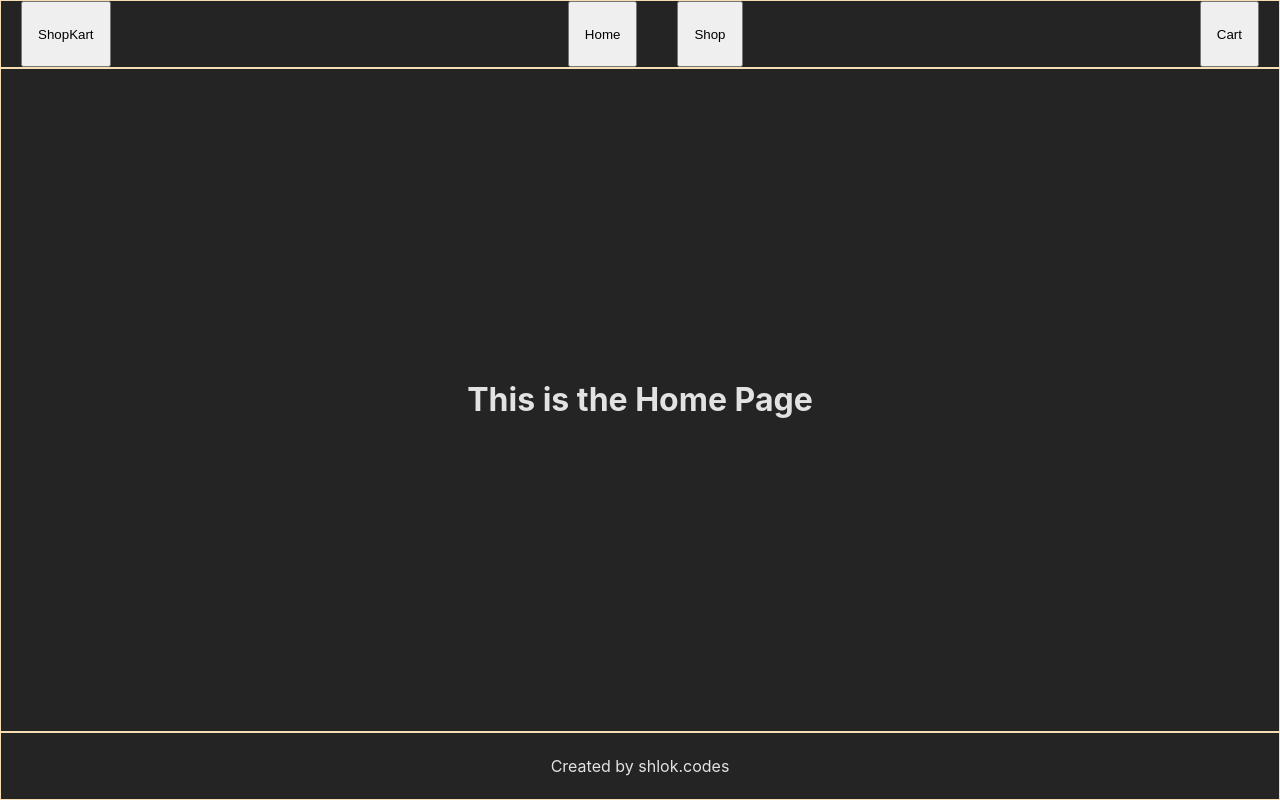
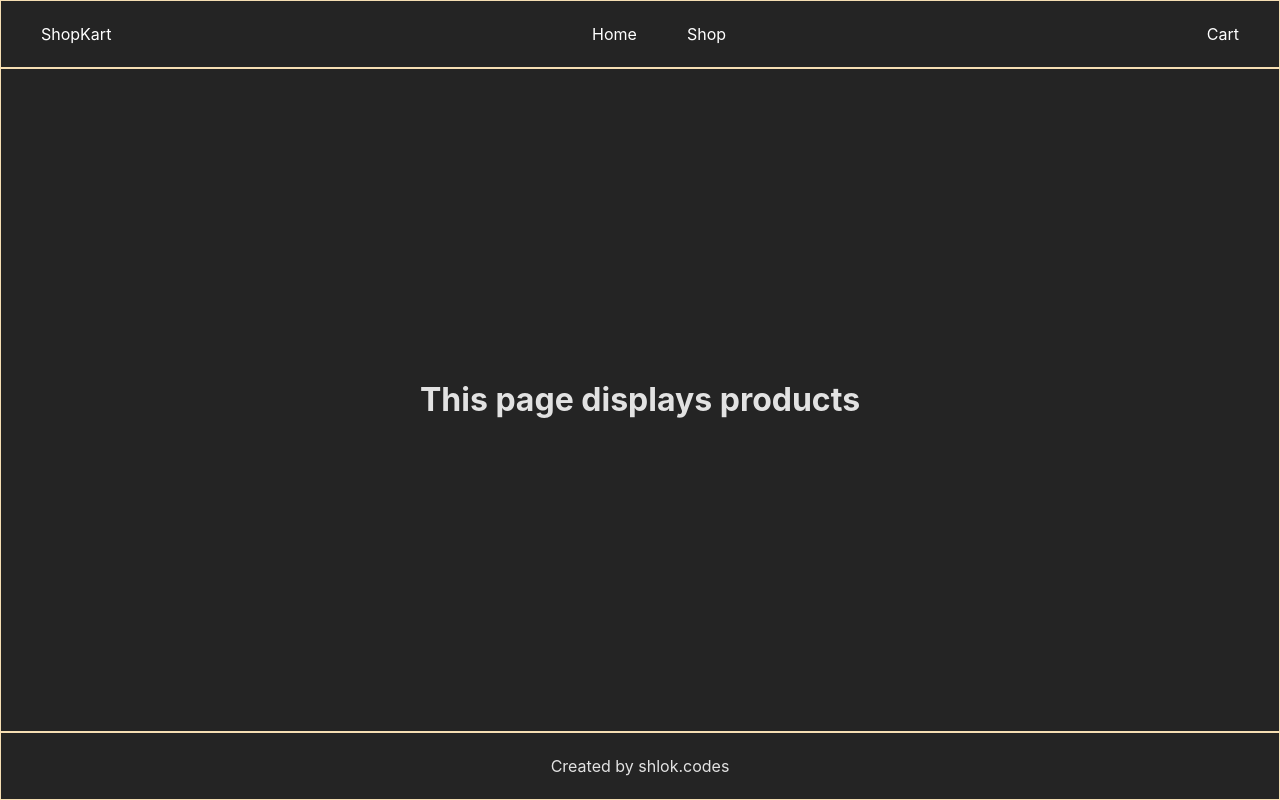
Before and after one commit to shlokmotwani/shopping-cart, a React (Vite) app: page /products in a window 1280 px wide. Built offline with nearby package versions, Linux system fonts and the light colour scheme.

Commit message:
feat: control page navigation through routing display ErrorPage while handling bad URLs

```diff
--- a/package.json
+++ b/package.json
@@ -11,7 +11,8 @@
   },
   "dependencies": {
     "react": "^18.3.1",
-    "react-dom": "^18.3.1"
+    "react-dom": "^18.3.1",
+    "react-router-dom": "^7.1.0"
   },
   "devDependencies": {
     "@eslint/js": "^9.17.0",
--- a/src/App.css
+++ b/src/App.css
@@ -17,17 +17,23 @@
   flex: 1;
   display: flex;
   justify-content: space-between;
+  align-items: center;
 }
 
-#hdr-cntr-btn-grp{
-  display: flex;
+#header-wrapper > * {
+  margin: 0 25px;
+  padding: 15px;
+  text-decoration: none;
+  color: white;
+  height: fit-content;
 }
 
-span,
-button {
-  padding: 15px;
-  margin: 0 20px;
+#header-wrapper > * > * {
+  margin: 0 25px;
+  text-decoration: none;
+  color: white;
 }
+
 
 #content-wrapper {
   flex: 10;
--- a/src/App.jsx
+++ b/src/App.jsx
@@ -1,44 +1,20 @@
-import { useState } from "react";
 import "./App.css";
-import NavButton from "./assets/components/NavButton";
-import { HomePage } from "./assets/pages/HomePage";
-import { ProductPage } from "./assets/pages/ProductPage";
-import { CartPage } from "./assets/pages/CartPage";
+import { Link, Outlet } from "react-router-dom";
 
 function App() {
-  const [pageIndex, setPageIndex] = useState(0);
-
-  function handlePageSwitch() {
-    switch (pageIndex) {
-      case 0:
-        return <HomePage />;
-      case 1:
-        return <ProductPage />;
-      case 2:
-        return <CartPage />;
-    }
-  }
   return (
     <div id="app-wrapper">
       <nav id="header-wrapper">
-      <NavButton
-            name="ShopKart"
-            handleClick={() => setPageIndex(0)}
-          ></NavButton>
-        <div id="hdr-cntr-btn-grp">
-          <NavButton
-            name="Home"
-            handleClick={() => setPageIndex(0)}
-          ></NavButton>
-          <NavButton
-            name="Shop"
-            handleClick={() => setPageIndex(1)}
-          ></NavButton>
+        <Link to="/">ShopKart</Link>
+        <div>
+          <Link to="/">Home</Link>
+          <Link to="products">Shop</Link>
         </div>
-
-        <NavButton name="Cart" handleClick={() => setPageIndex(2)}></NavButton>
+        <Link to="cart">Cart</Link>
       </nav>
-      <div id="content-wrapper">{handlePageSwitch()}</div>
+      <div id="content-wrapper">
+        <Outlet />
+      </div>
       <div id="footer-wrapper">
         <p>Created by shlok.codes</p>
       </div>
--- /dev/null
+++ b/src/assets/pages/ErrorPage.jsx
@@ -0,0 +1,7 @@
+function ErrorPage(){
+    return(
+        <h1>Oops! You have reached an invalid page!!!</h1>
+    );
+}
+
+export {ErrorPage}
--- a/src/main.jsx
+++ b/src/main.jsx
@@ -1,10 +1,13 @@
 import { StrictMode } from "react";
 import { createRoot } from "react-dom/client";
 import "./index.css";
-import { App } from "./App.jsx";
+import { createBrowserRouter, RouterProvider } from "react-router-dom";
+import { route } from "./route.jsx";
+
+const router = createBrowserRouter(route);
 
 createRoot(document.getElementById("root")).render(
   <StrictMode>
-    <App />
+    <RouterProvider router={router} />
   </StrictMode>
 );
--- /dev/null
+++ b/src/route.jsx
@@ -0,0 +1,29 @@
+import { App } from "./App";
+import { CartPage } from "./assets/pages/CartPage";
+import { ErrorPage } from "./assets/pages/ErrorPage";
+import { HomePage } from "./assets/pages/HomePage";
+import { ProductPage } from "./assets/pages/ProductPage";
+
+const route = [
+  {
+    path: "/",
+    element: <App />,
+    errorElement: <ErrorPage />,
+    children: [
+      {
+        index: true,
+        element: <HomePage />,
+      },
+      {
+        path: "products",
+        element: <ProductPage />,
+      },
+      {
+        path: "cart",
+        element: <CartPage />,
+      },
+    ],
+  },
+];
+
+export { route };
```
Also changed, not shown: src/assets/segments/Content.jsx (deleted), src/assets/segments/Footer.jsx (deleted), 1 other file (tests, documents, lock files or other folders).
